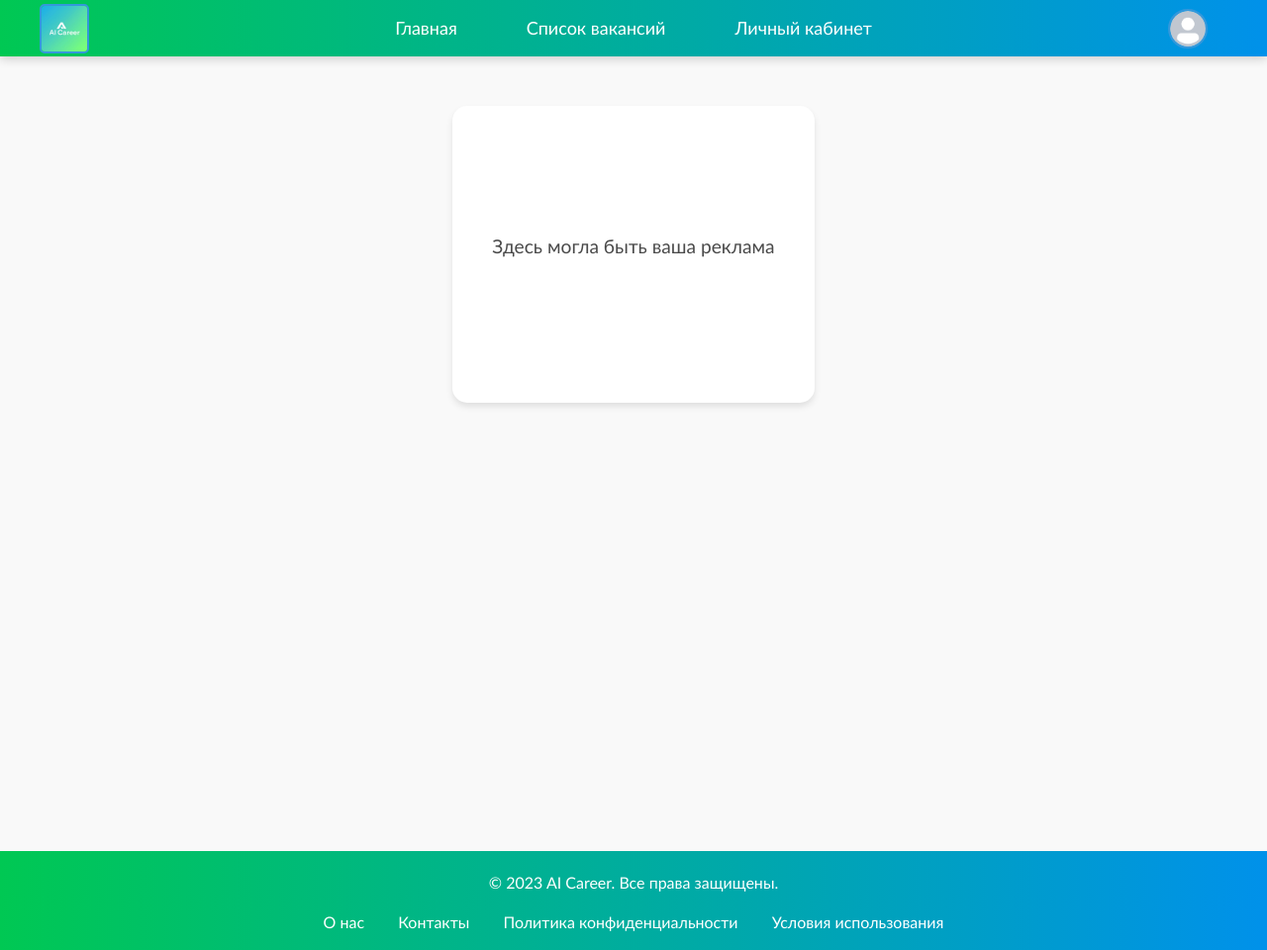
After one commit to skyer12322/FinalProject, a Django app: page /about/ in a window 1280 px wide. The commit adds this page. Shown: the whole page at 99% size. Run offline with Django 5.2, Linux system fonts and the light colour scheme.

Commit message:
about us page

```diff
--- a/FinalProject/urls.py
+++ b/FinalProject/urls.py
@@ -16,6 +16,7 @@ urlpatterns = [
     path('HR/', company, name="HRpage"),
     path('login/', login, name="login"),
     path('register/', register, name="register"),
+    path('about/', ab_us, name="about"),
 ]
 
 # Добавляем статические файлы только в режиме разработки
--- /dev/null
+++ b/RecruitHelper/templates/abot_us.html
@@ -0,0 +1,42 @@
+{% load static %}
+<!DOCTYPE html>
+<html lang="ru">
+<head>
+    <meta charset="UTF-8">
+    <meta name="viewport" content="width=device-width, initial-scale=1.0">
+    <title>О нас - AI Career</title>
+    <link rel="stylesheet" href="{% static 'css/styles.css' %}">
+    <link href="https://cdn.jsdelivr.net/npm/bootstrap@5.3.0/dist/css/bootstrap.min.css" rel="stylesheet">
+    <style>
+        .about-container {
+            max-width: 800px;
+            margin: 50px auto;
+            padding: 40px;
+            background: #ffffff;
+            border-radius: 15px;
+            box-shadow: 0 4px 6px rgba(0, 0, 0, 0.1);
+            min-height: 300px;
+            display: flex;
+            align-items: center;
+            justify-content: center;
+        }
+
+        .content-box {
+            text-align: center;
+            font-size: 1.2rem;
+            color: #4a4a4a;
+            line-height: 1.6;
+        }
+    </style>
+</head>
+<body class="about-body">
+    {% include "main/menu.html" %}
+
+    <div class="about-container">
+        <div class="content-box">
+            <p class="placeholder-text">Здесь могла быть ваша реклама</p>
+        </div>
+    </div>
+    {% include "main/footer.html" %}
+</body>
+</html>
--- a/RecruitHelper/templates/main/footer.html
+++ b/RecruitHelper/templates/main/footer.html
@@ -3,7 +3,7 @@
         <div class="footer-content">
             <p>© 2023 AI Career. Все права защищены.</p>
             <ul class="footer-links">
-                <li><a href="#">О нас</a></li>
+                <li><a href="{% url 'about' %}">О нас</a></li>
                 <li><a href="#">Контакты</a></li>
                 <li><a href="#">Политика конфиденциальности</a></li>
                 <li><a href="#">Условия использования</a></li>
--- a/RecruitHelper/views.py
+++ b/RecruitHelper/views.py
@@ -33,6 +33,10 @@ def company(req):
 def login(req):
     context = { }
     return render(req, 'auth/login.html', context)
+
+def ab_us(req):
+    context = { }
+    return render(req, 'abot_us.html', context)
 
 def profile(req):
     context = { }
```
